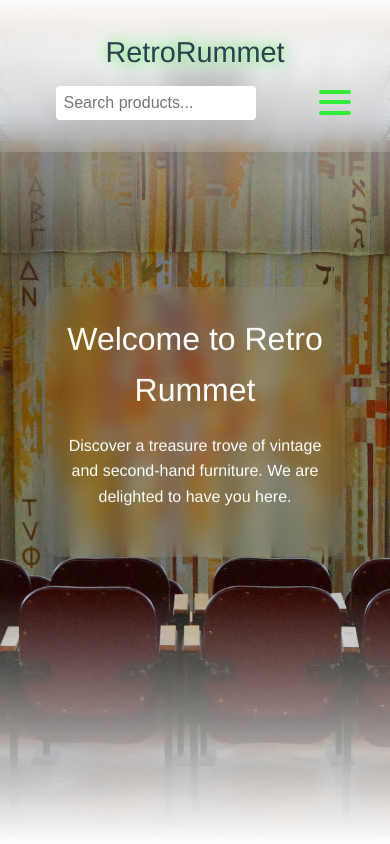
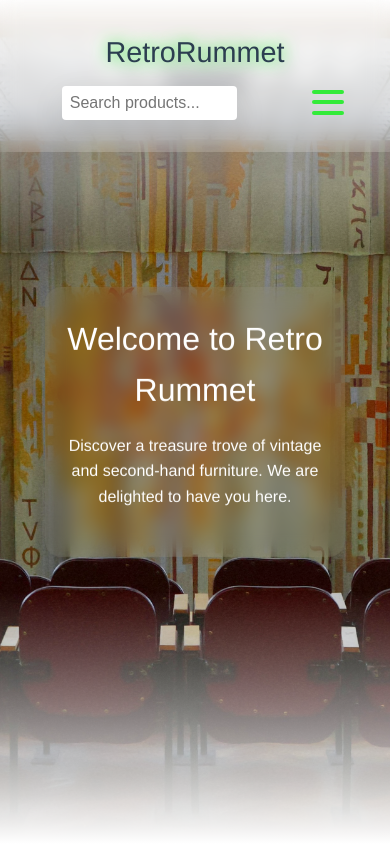
Before and after one commit to KristinaPalmquist/retrorummet, a Vue app: page / in a window 390 px wide. Shown: the top 844 px of the page. Built offline with nearby package versions, Linux system fonts and the light colour scheme.

Commit message:
Added media query for very small screens

```diff
--- a/src/components/SearchBar.vue
+++ b/src/components/SearchBar.vue
@@ -58,8 +58,14 @@ watch(
 @media only screen and (max-width: 600px) {
   #search-bar .input-field {
     background: var(--color-background);
-    width: 200px;
+    /* width: 200px; */
     box-shadow: 0 12px 32px rgba(0, 0, 0, 0.1);
   }
 }
+
+@media only screen and (max-width: 400px) {
+  #search-bar .input-field {
+    width: 175px;
+  }
+}
 </style>
```
